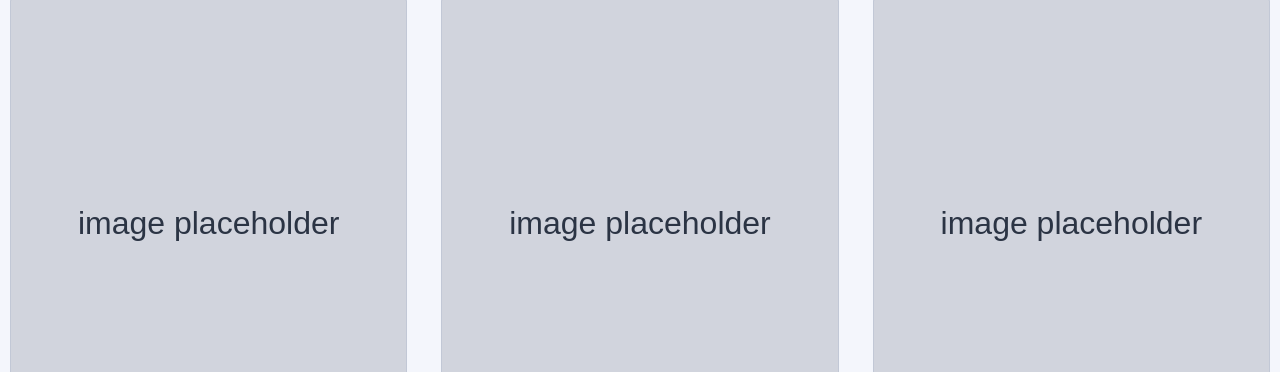
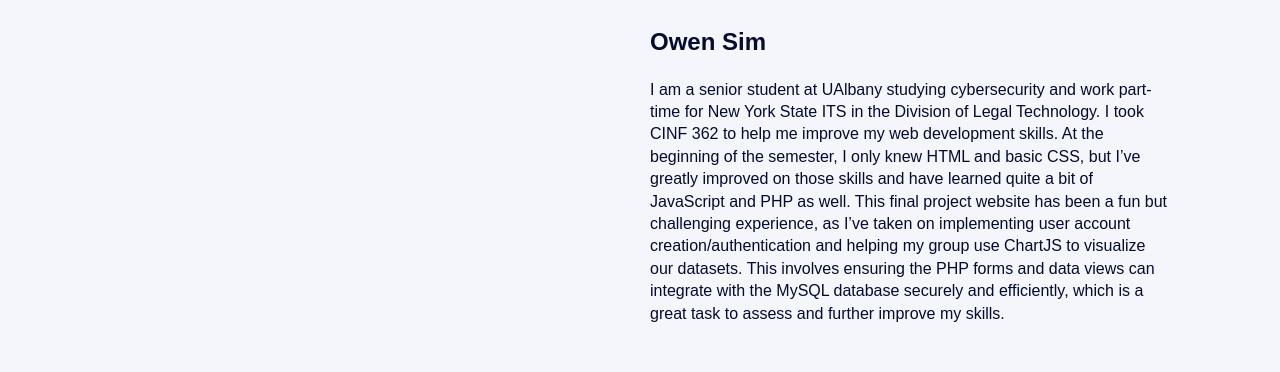
Before and after one commit to midnight-getaway/CivicDataHub, a PHP site: page /about.html in a window 1280 px wide. Shown: the part 880-1252 px from the top of the page. Run offline with PHP 8.4, Linux system fonts and the light colour scheme; some web fonts are replaced.

Commit message:
Add files via upload

```diff
--- a/about.html
+++ b/about.html
@@ -9,7 +9,7 @@
 	<link rel="icon" type="image/png" sizes="32x32" href="assets/favicon-32.png" />
 	<link rel="icon" type="image/png" href="assets/favicon.png" />
 	<link rel="apple-touch-icon" href="assets/favicon.png" />
-	<link rel="stylesheet" href="styles.css?v=2" />
+	<link rel="stylesheet" href="styles.css" />
 </head>
 
 <body>
@@ -21,16 +21,16 @@
 			<nav aria-label="Main navigation">
 				<ul>
 					<li><a href="index.html#dashboards">Dashboards</a></li>
+					<li><a href="signup.php">Sign Up</a></li>
 					<li><a href="about.html">About Us</a></li>
 					<li><a href="login.php">Log In</a></li>
-					<li><a href="signup.php">Sign Up</a></li>
 				</ul>
 			</nav>
 		</div>
 	</header>
-
-	<main>
-		<section class="about-layout">
+	<main class="about-layout">
+		<div class="container">
+			<section class="about-text">
 				<h1>About Us</h1>
 				<hr>
 				<p> Civic Data Hub is a web-based platform designed to make New York State data more accessible,
@@ -50,11 +50,23 @@
 			</section>
 			<section class="about-row">
 				<div class="about-column">
-				<p class="graphic-placeholder" role="img">image placeholder</p>
-				<h2>Your Name</h2>
-				<p>Lorem ipsum dolor sit amet, consectetur adipiscing elit. Integer eleifend orci lacus,
-					in ultricies eros condimentum eget. Vivamus elit magna, mollis pharetra justo quis, aliquam rutrum
-					quam.</p>
+					<img src="assets/Portrait-OS.png" role="img">
+					<h2>Owen Sim</h2>
+					<p>I am a senior student at UAlbany studying cybersecurity and work part-time for New York State ITS
+					in the Division of Legal Technology. I took CINF 362 to help me improve my web development skills. At
+					the beginning of the semester, I only knew HTML and basic CSS, but I’ve greatly improved on those skills
+					and have learned quite a bit of JavaScript and PHP as well. This final project website has been a fun but
+					challenging experience, as I’ve taken on implementing user account creation/authentication and helping my
+					group use ChartJS to visualize our datasets. This involves ensuring the PHP forms and data views can integrate
+					with the MySQL database securely and efficiently, which is a great task to assess and further improve my skills.</p>
+				</div>
+				<div class="about-column">
+					<img src="assets/Portrait-KM.png" role="img">
+					<h2>Kylie Mugrace</h2>
+					<p>I am an undergraduate student at UAlbany studying Informatics. When not working on my education, I volunteer
+					for the Schaghticoke Fair as their IT technician. I took CINF 362 to improve my web development skills, especially
+					in JavaScript and PHP, where my skills were lacking. I feel I've improved a lot compared to the beginning of the
+					semester, and I'm hoping to showcase those skills with this final project.</p>
 				</div>
 				<div class="about-column">
 					<p class="graphic-placeholder" role="img">image placeholder</p>
@@ -63,12 +75,6 @@
 					in ultricies eros condimentum eget. Vivamus elit magna, mollis pharetra justo quis, aliquam rutrum
 					quam.</p>
 				</div>
-			<div class="about-column">
-				<p class="graphic-placeholder" role="img">image placeholder</p>
-				<h2>Your Name</h2>
-				<p>Lorem ipsum dolor sit amet, consectetur adipiscing elit. Integer eleifend orci lacus,
-					in ultricies eros condimentum eget. Vivamus elit magna, mollis pharetra justo quis, aliquam rutrum
-					quam.</p>
 			</div>
 		</section>
 	</main>
--- a/styles.css
+++ b/styles.css
@@ -227,8 +227,13 @@
 /* ================= ABOUT PAGE ====================== */
 
 .about-layout {
-  width: 100%;
+  padding: 1.8rem 0 2.5rem;
+}
+
+.about-text {
+  width: 50%;
   padding: 5px;
+  float: left;
 }
 
 .about-row {
```
Lines whose indentation alone changed are shown as unchanged.
